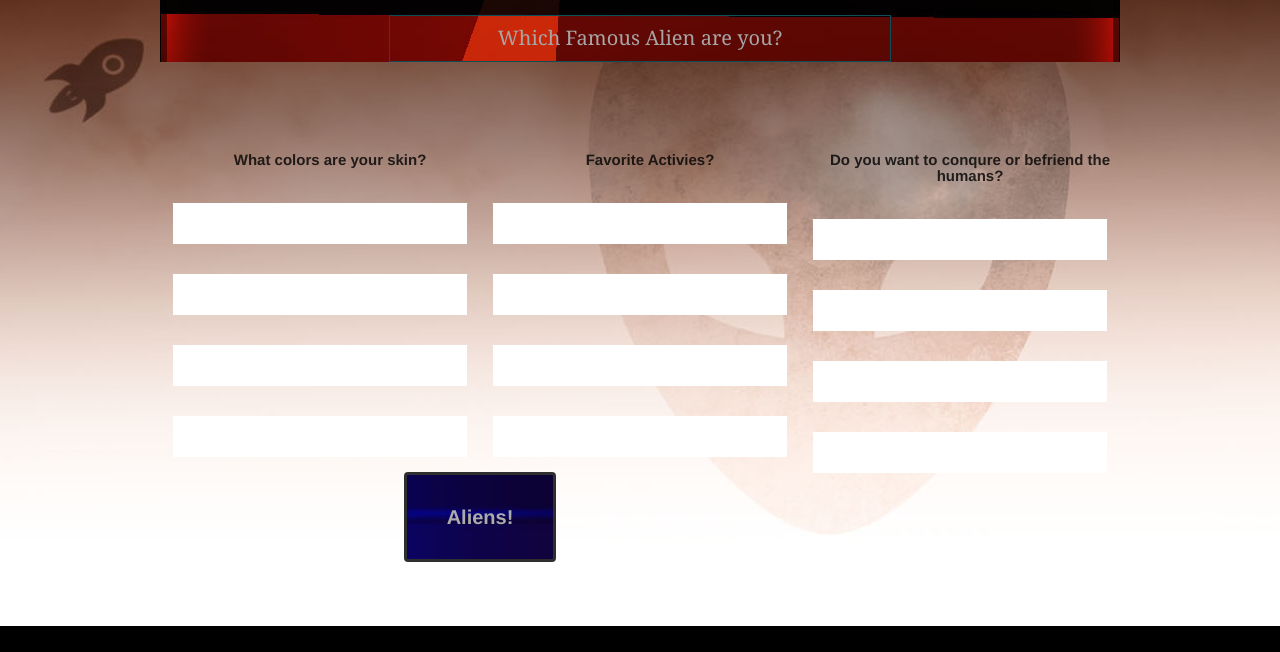
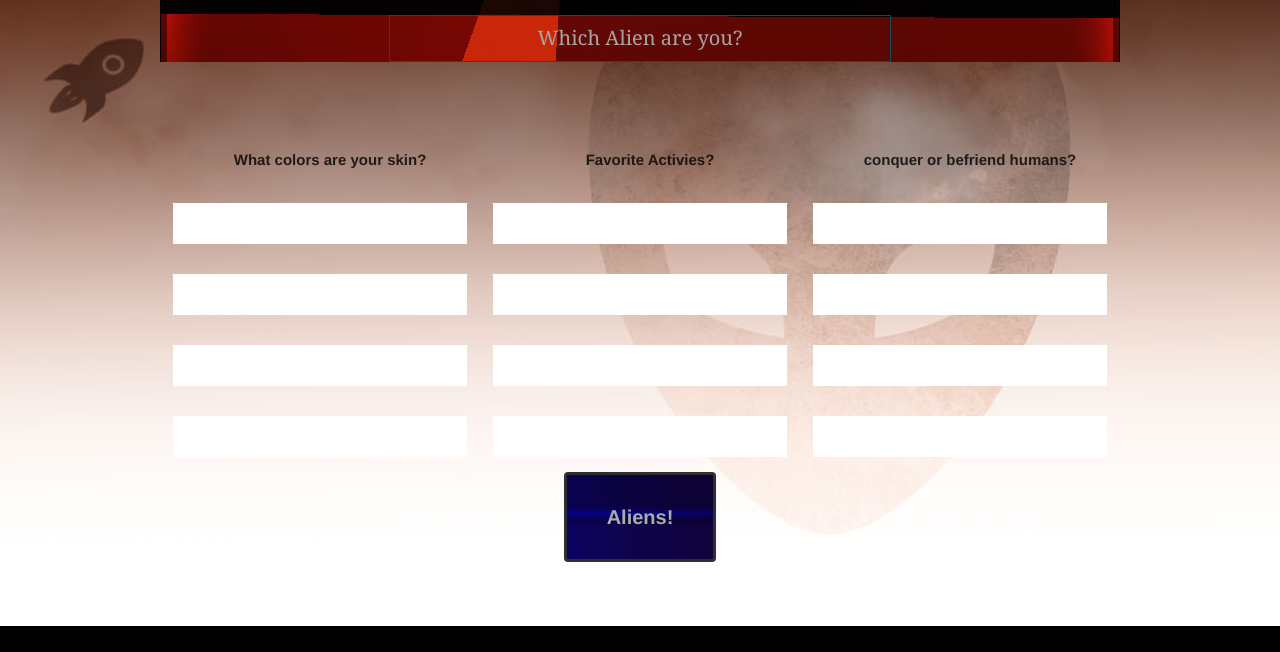
Before and after one commit to vbaumle/MASH-Game-, a plain HTML site: page index.html in a window 1280 px wide. Shown: the part 168-820 px from the top of the page. Drawn offline with Linux system fonts and the light colour scheme.

Commit message:
addingjava

```diff
--- a/index.html
+++ b/index.html
@@ -16,7 +16,7 @@
   <body>
 	  <div class="header" align="center">
     <h1>Mash Game: Alien Edition </h1>
-    <p class="description">Which Famous Alien are you?</p>
+    <p class="description">Which Alien are you?</p>
 	</div>
     <form action=".gitattributes" method="post" id="mash">
       <div id="answers" class="hide">
@@ -25,7 +25,7 @@
 		</div>
             <div class="bucket" align="center" >
 		         <div class="choice-bucket">
-          <h4 class="highlight"> Do you want to conqure or befriend the humans?</h4>
+          <h4 class="highlight"> conquer or befriend humans?</h4>
             <input name="answer_1[]" type="text">
 			<input name="answer_1[]" type="text">
 			<input name="answer_1[]" type="text">
```
